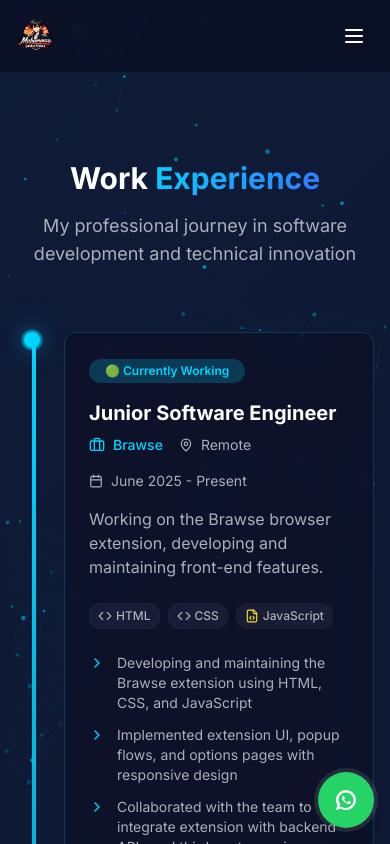
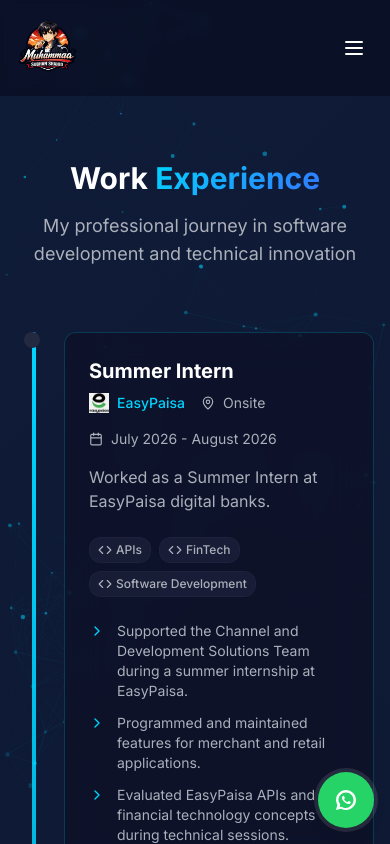
Before and after one commit to SubhanShahid55/Portfolio, a React (Vite) app: page /experience in a window 390 px wide. Shown: the top 844 px of the page. Built offline with nearby package versions, Linux system fonts and the light colour scheme; the HTML template or start-up script is replaced by a standard one.

Commit message:
feat: add responsive navbar component and professional experience page with timeline

```diff
--- a/src/components/Navbar.tsx
+++ b/src/components/Navbar.tsx
@@ -41,7 +41,7 @@ const Navbar = () => {
           <motion.img
             src="/logo.png"
             alt="Muhammad Subhan Shahid"
-            className="h-10 w-auto"
+            className="h-16 md:h-20 w-auto"
             whileHover={{ scale: 1.05 }}
             whileTap={{ scale: 0.95 }}
           />
--- a/src/pages/Experience.tsx
+++ b/src/pages/Experience.tsx
@@ -5,7 +5,32 @@ import { Briefcase, Calendar, ChevronRight, MapPin } from 'lucide-react';
 import SEOHead from '@/components/SEOHead';
 import TechIcon from '@/components/TechIcon';
 
-const experiences = [
+const experiences: Array<{
+  title: string;
+  company: string;
+  location: string;
+  period: string;
+  description: string;
+  highlights: string[];
+  technologies: string[];
+  current: boolean;
+  logo?: string;
+}> = [
+  {
+    title: 'Summer Intern',
+    company: 'EasyPaisa',
+    location: 'Onsite',
+    period: 'July 2026 - August 2026',
+    description: 'Worked as a Summer Intern at EasyPaisa digital banks.',
+    highlights: [
+      'Supported the Channel and Development Solutions Team during a summer internship at EasyPaisa.',
+      'Programmed and maintained features for merchant and retail applications.',
+      'Evaluated EasyPaisa APIs and financial technology concepts during technical sessions.',
+    ],
+    technologies: ['APIs', 'FinTech', 'Software Development'],
+    current: false,
+    logo: '/easypaisa.webp',
+  },
   {
     title: 'Junior Software Engineer',
     company: 'Brawse',
@@ -155,7 +180,11 @@ const Experience = () => {
                     <h3 className="text-xl md:text-2xl font-bold text-foreground mb-2">{exp.title}</h3>
                     <div className="flex flex-wrap items-center gap-4 text-sm">
                       <div className="flex items-center gap-2 text-primary font-medium">
-                        <Briefcase size={16} />
+                        {exp.logo ? (
+                          <img src={exp.logo} alt={exp.company} className="h-5 w-auto object-contain" />
+                        ) : (
+                          <Briefcase size={16} />
+                        )}
                         <span>{exp.company}</span>
                       </div>
                       <div className="flex items-center gap-2 text-muted-foreground">
```
Also changed, not shown: public/easypaisa.webp (added).
